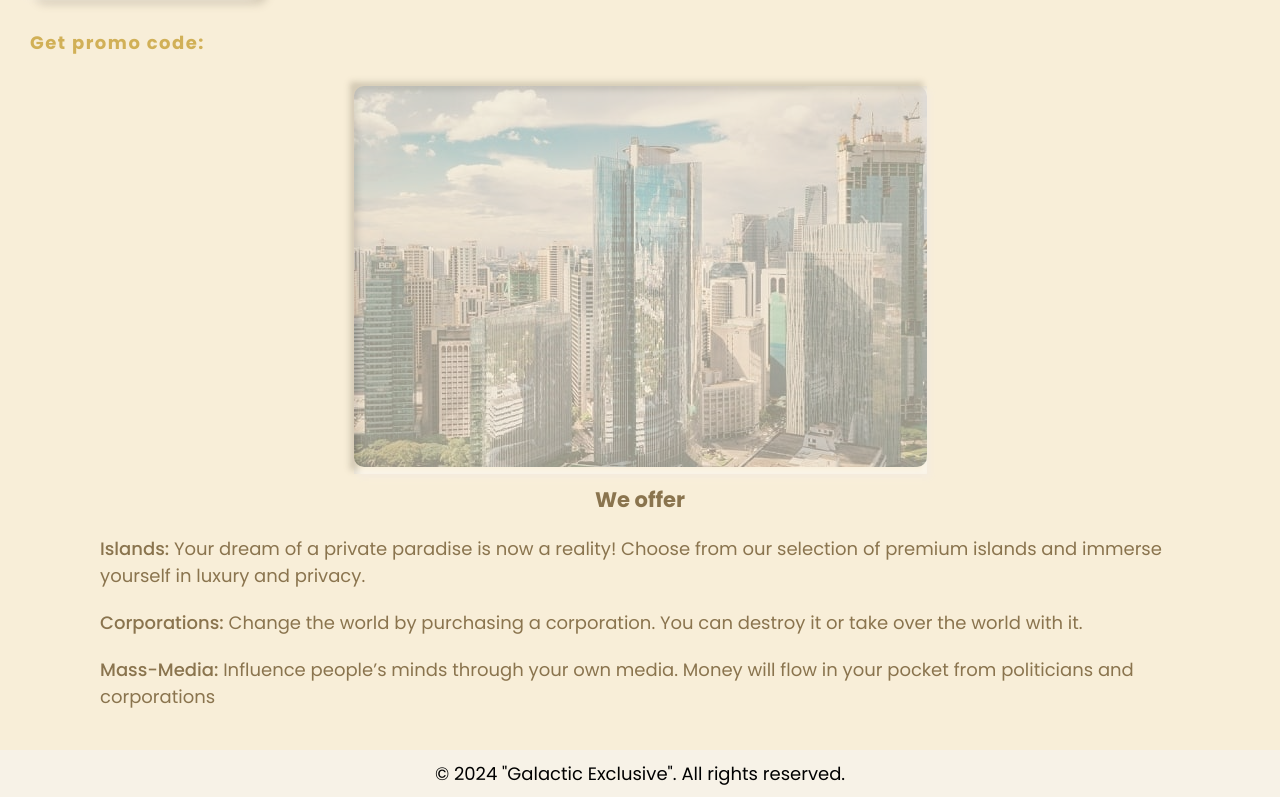
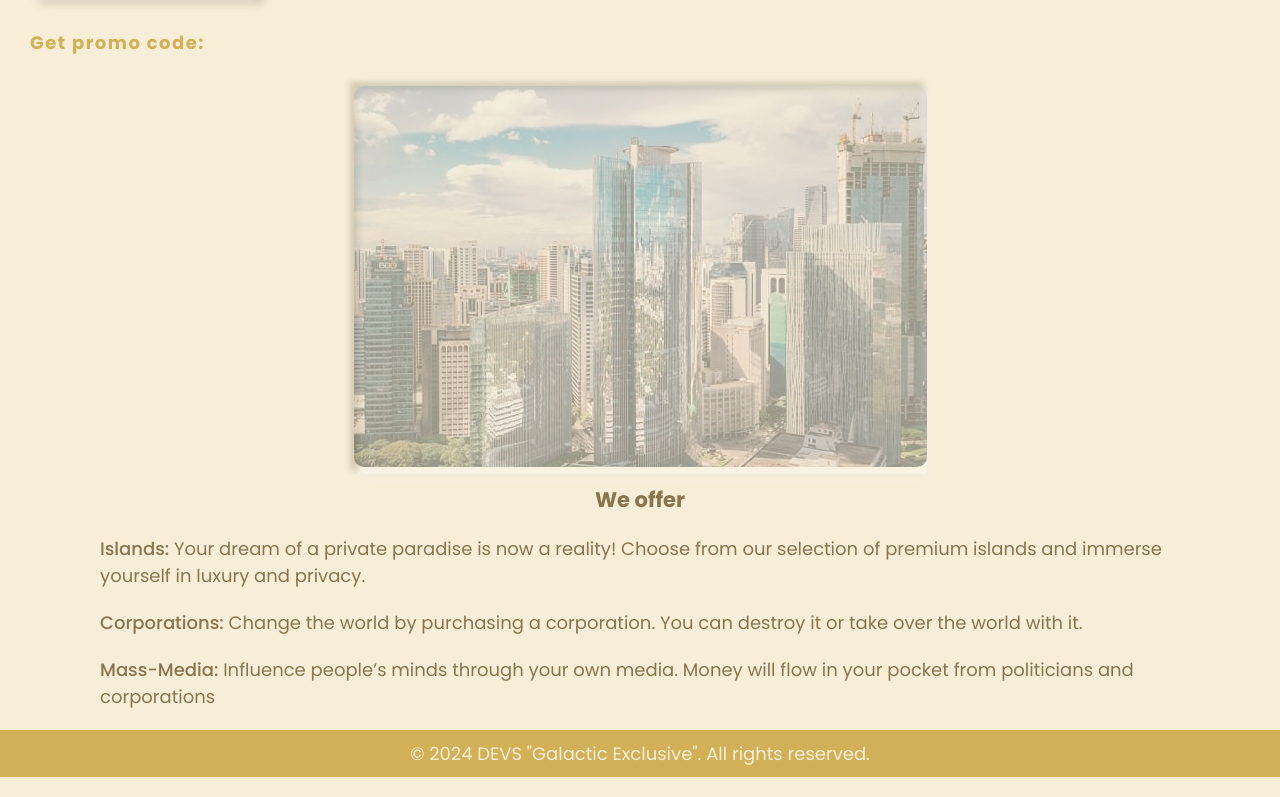
Before and after one commit to peregreenus/DEVS-eCommerce-App, a React app: page / in a window 1280 px wide. Shown: the part 590-1387 px from the top of the page. Built offline with nearby package versions, Linux system fonts and the light colour scheme; no server answers.

Commit message:
refactor: footer styles

```diff
--- a/src/view/components/common/footer/footer.module.css
+++ b/src/view/components/common/footer/footer.module.css
@@ -4,8 +4,9 @@
   justify-content: center;
   align-items: flex-start;
   flex-wrap: wrap;
-  margin-top: 2rem;
-  background-color: var(--gray-bg-color);
+  /* margin-top: 2rem; */
+  background-color: var(--primary-text-color);
+  color: var(--default-bg-color);
 }
 .footerItem {
   display: flex;
--- a/src/view/components/common/footer/footer.tsx
+++ b/src/view/components/common/footer/footer.tsx
@@ -6,7 +6,7 @@ function Footer() {
   return (
     <footer className={classes.footer}>
       <div className={classes.footerItem}>
-        © 2024 &quot;Galactic Exclusive&quot;. All rights reserved.
+        © 2024 DEVS &quot;Galactic Exclusive&quot;. All rights reserved.
       </div>
       <div className={`${classes.footerItem} ${classes.minimal}`}>
         <p>Contact Information:</p>
```
